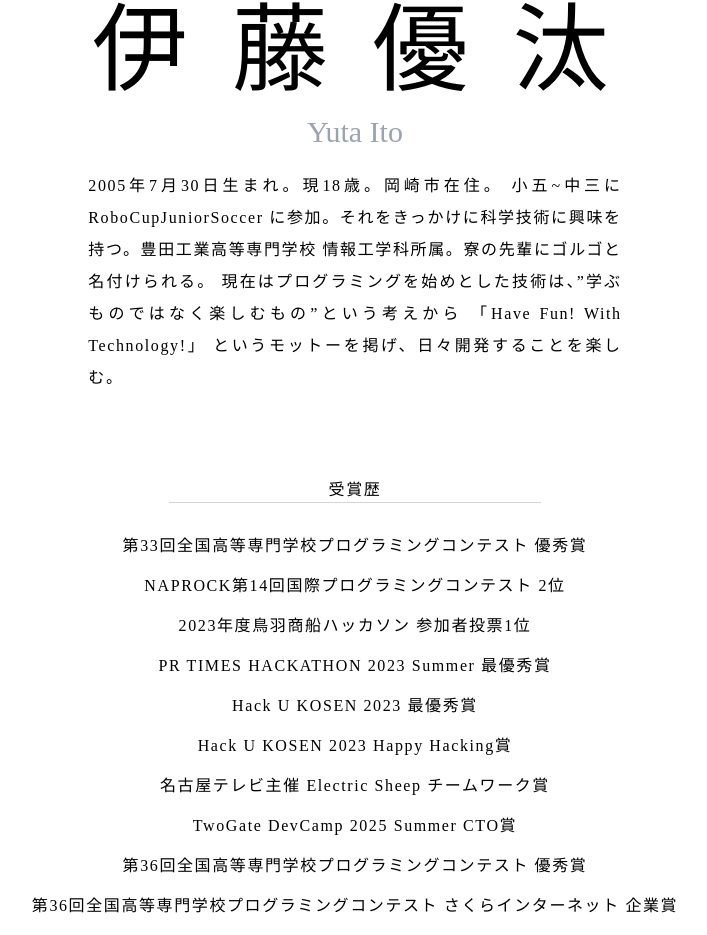
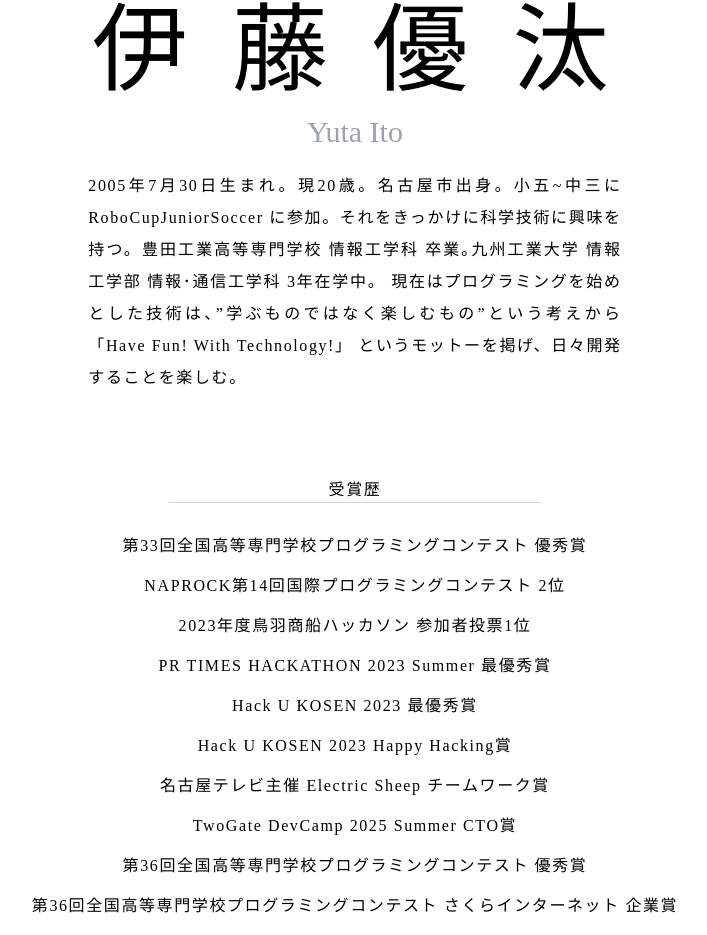
Before and after one commit to GoRuGoo/Next-gorugo-frontend, a Next.js app: page / in a window 1280 px wide. Shown: the part 1264-2199 px from the top of the page, without its empty margins (285-992 px from the left). Built offline with nearby package versions, Linux system fonts and the light colour scheme; a web font is replaced by a local one.

Commit message:
feat: プロフィールを修正

```diff
--- a/components/firstpage/Biography.js
+++ b/components/firstpage/Biography.js
@@ -30,10 +30,10 @@ export default function Biography(props) {
           className=" md:w-5/12  w-9/12 mx-auto text-justify
            font-namemyotyo md:tracking-widest tracking-wider text-base leading-8"
         >
-          2005年7月30日生まれ。現18歳。岡崎市在住。
+          2005年7月30日生まれ。現20歳。名古屋市出身｡
           小五~中三にRoboCupJuniorSoccer
           に参加。それをきっかけに科学技術に興味を持つ。豊田工業高等専門学校
-          情報工学科所属。寮の先輩にゴルゴと名付けられる。
+          情報工学科 卒業｡九州工業大学 情報工学部 情報･通信工学科 3年在学中。
           現在はプログラミングを始めとした技術は、”学ぶものではなく楽しむもの”という考えから
           「Have Fun! With Technology!」
           というモットーを掲げ、日々開発することを楽しむ。
```
